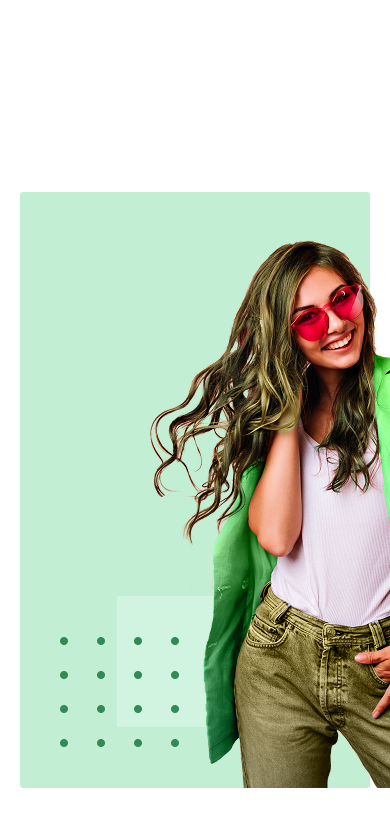
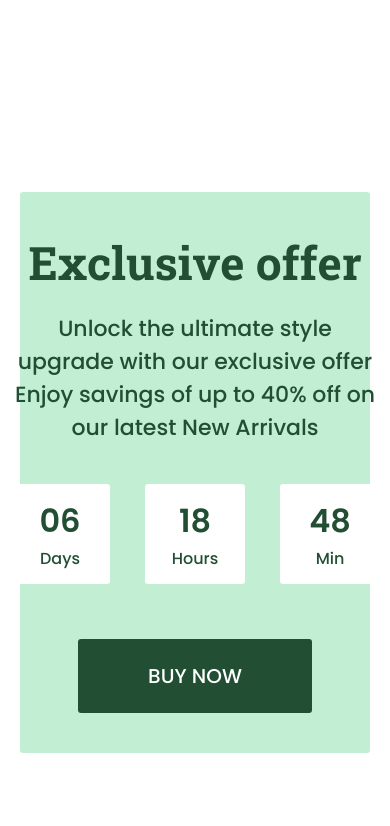
Before and after one commit to artemlascovec-beep/rivo-adaptive, a plain HTML site: page index.html in a window 390 px wide. Shown: the part 7820-8646 px from the top of the page. Drawn offline with nearby package versions, Linux system fonts and the light colour scheme; a web font is replaced by a local one.

Commit message:
Add Adaptive Info Block

```diff
--- a/css/style.css
+++ b/css/style.css
@@ -591,7 +591,7 @@ body, html {
     display: flex;
     justify-content: space-between;
     align-items: center;
-    padding-right: 121px;
+    padding: 40px;
     gap: 104px;
     margin-bottom: 218px;
 }
@@ -602,6 +602,14 @@ body, html {
 }
 
 .info-block .info-img img { display: block; }
+
+.info-block .info-text {
+    flex: 1;
+    flex-direction: column;
+    display: flex;
+    align-items: flex-start;
+    justify-content: center;
+}
 
 .info-block .info-text h2 {
     color: #224F34;
@@ -664,3 +672,24 @@ body, html {
     cursor: pointer;
     padding: 22px 70px;
 }
+
+
+@media (max-width: 1050px) {
+    .info-block .info-img { display: none; }
+    .info-block {
+        display: flex;
+        flex-direction: column;
+        align-items: center;
+    }
+
+    .info-block .info-text {
+        align-items: center;
+        text-align: center;
+    }
+}
+
+@media (max-width: 576px) {
+    .info-block .info-text .timer {
+        margin-bottom: 55px;
+    }
+}
```
